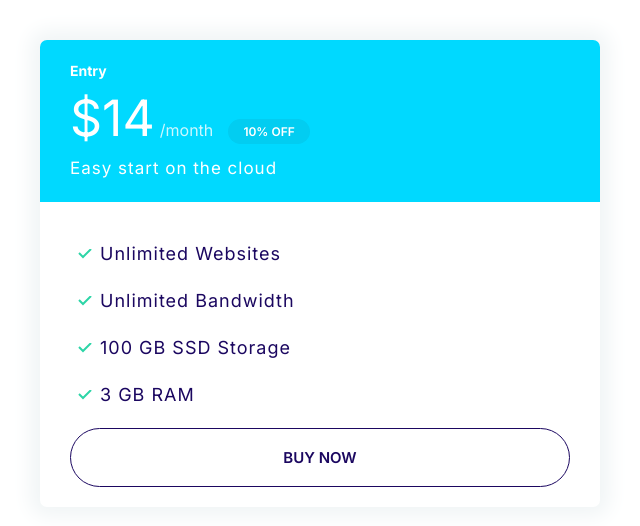
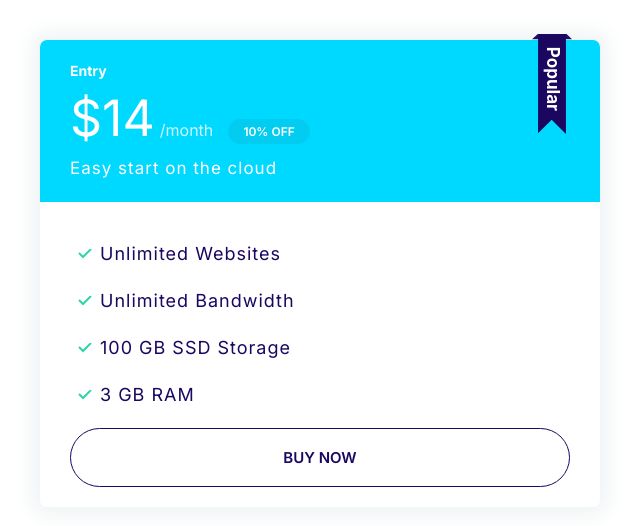
Before and after one commit to erutuzz/First-font-end-exercise-from-Mosh, a plain HTML site: page index.html in a window 1280 px wide. Shown: the whole page, without its empty margins (0-640 px from the left). Drawn offline with Linux system fonts and the light colour scheme.

Commit message:
Build the type of plan-component

```diff
--- a/css/style.css
+++ b/css/style.css
@@ -237,10 +237,16 @@ a {
 .card {
   border-radius: 7px;
   box-shadow: 0 0 20px 10px #f1f5f6;
-  overflow: hidden;
+  /* overflow: hidden; */
 }
 .card .badger {
   background-color: #02cdf1;
+}
+.card__header {
+  border-radius: 7px 7px 0 0;
+}
+.card__body {
+  border-radius: 0 0 7px 7px;
 }
 .card__header,
 .card__body {
@@ -253,6 +259,17 @@ a {
 .card--secondary .card__header {
   background-color: var(--color-secondary);
   color: #fff;
+}
+.card--popular .card__header {
+  position: relative;
+}
+.card--popular .card__header::before {
+  content: url(../images/popular.svg);
+  width: 40px;
+  display: inline-block;
+  position: absolute;
+  top: -6px;
+  right: 5%;
 }
 
 /* plan */
--- a/index.html
+++ b/index.html
@@ -16,7 +16,7 @@
   </head>
   <body>
     <div style="width: 50%; padding: 4rem" class="plan">
-      <div class="card card--secondary">
+      <div class="card card--secondary card--popular">
         <header class="card__header">
           <h3 class="plan__name">Entry</h3>
           <span class="plan__billing-price">$14</span>
```
Also changed, not shown: components/plan.html (+1 -1 lines), images/popular.svg (added).
